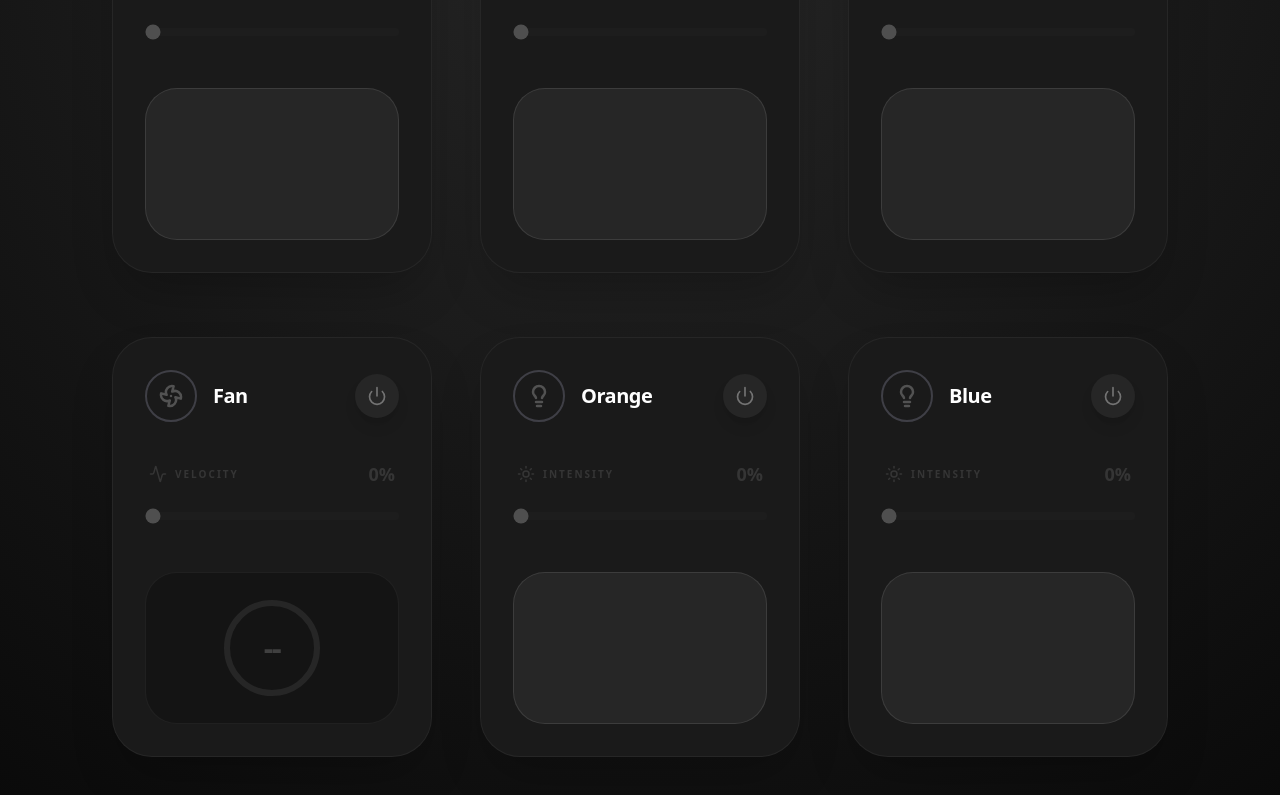
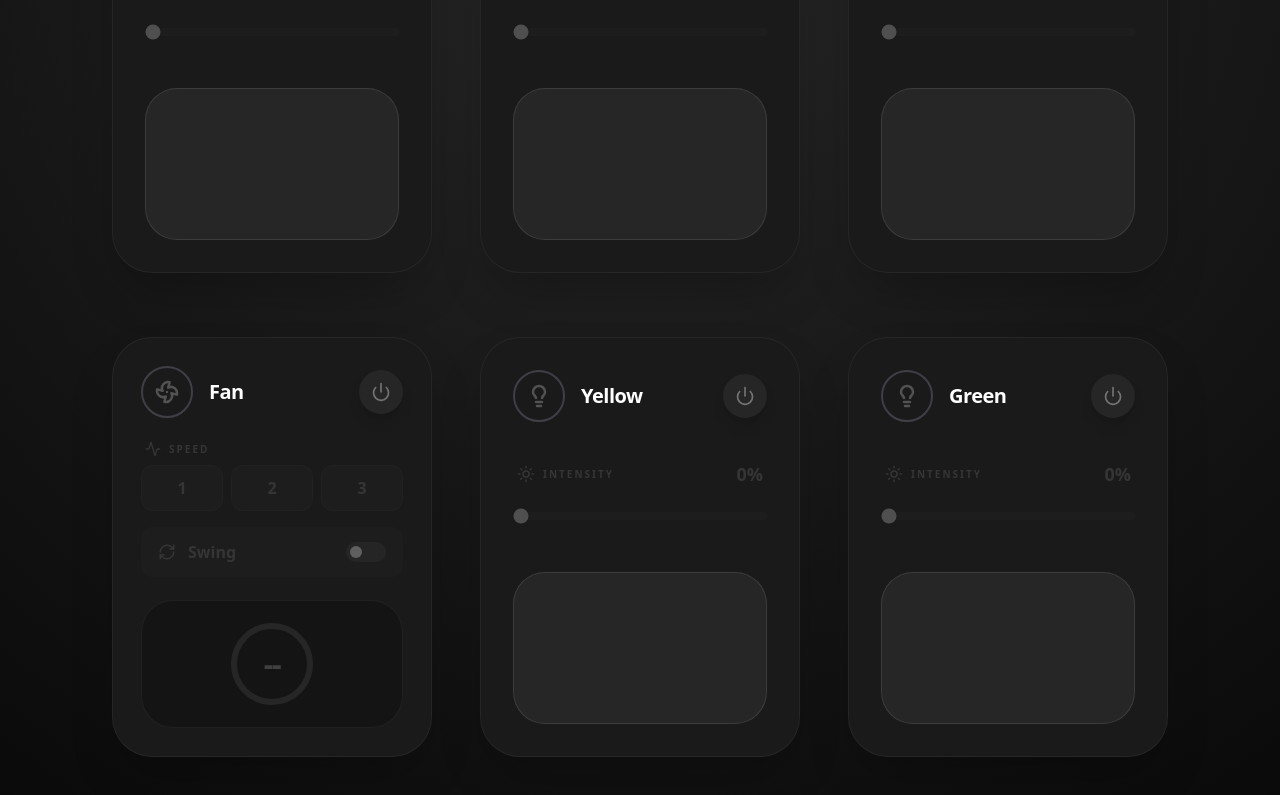
Before and after one commit to gabbrealz/Arduino_DC_Motor, a React (Vite) app in the folder frontend/: page / in a window 1280 px wide. Shown: the part 329-1124 px from the top of the page. Built offline with nearby package versions, Linux system fonts and the light colour scheme.

Commit message:
80 percent change :>

```diff
--- a/frontend/src/App.jsx
+++ b/frontend/src/App.jsx
@@ -11,8 +11,8 @@ export default function App() {
     { id: 2, name: "Yellow", type: "light", color: "#FEEF4C" },
     { id: 3, name: "Green", type: "light", color: "#72BF00" },
     { id: 4, name: "Fan", type: "fan", color: "#FF6EB6" },
-    { id: 5, name: "Orange", type: "light", color: "#FF6308" },
-    { id: 6, name: "Blue", type: "light", color: "#00A3F5" },
+    { id: 5, name: "Yellow", type: "light", color: "#FEEF4C" },
+    { id: 6, name: "Green", type: "light", color: "#72BF00" },
   ];
 
   const filteredDevices = devices.filter(
--- a/frontend/src/components/FanCard.jsx
+++ b/frontend/src/components/FanCard.jsx
@@ -1,19 +1,25 @@
 import React, { useState } from 'react';
-import { Fan, Power, Activity } from 'lucide-react';
+import { Fan, Power, Activity, RefreshCw } from 'lucide-react';
 
 export default function FanCard({ name = "Fan", accentColor = "#06b6d4" }) {
   const [on, setOn] = useState(false);
-  const [speed, setSpeed] = useState(0);
+  const [speed, setSpeed] = useState(33);
+  const [swing, setSwing] = useState(false);
 
-  const rotationDuration = on ? `${(100 - speed) / 40 + 0.2}s` : '0s';
-  const radius = 45;
+  const speeds = [
+    { label: '1', value: 33 },
+    { label: '2', value: 66 },
+    { label: '3', value: 100 },
+  ];
+
+  const rotationDuration = on ? `${(120 - speed) / 40 + 0.2}s` : '0s';
+  const radius = 38;
   const circumference = 2 * Math.PI * radius;
   const offset = circumference - (speed / 100) * circumference;
 
   return (
     <div className="font-sans shrink-0">
-      <div className="bg-[#1a1a1a] text-white rounded-[2.5rem] p-8 w-80 h-[420px] flex flex-col justify-between shadow-2xl border border-white/5">
-
+      <div className="bg-[#1a1a1a] text-white rounded-[2.5rem] p-7 w-80 h-[420px] flex flex-col justify-between shadow-2xl border border-white/5">
         <div className="flex items-center justify-between">
           <div className="flex items-center gap-4">
             <div
@@ -46,36 +52,60 @@ export default function FanCard({ name = "Fan", accentColor = "#06b6d4" }) {
           </button>
         </div>
 
-        <div className={`space-y-6 transition-all duration-500 ${on ? "opacity-100" : "opacity-30"}`}>
-          <div className="flex justify-between items-center px-1">
-            <div className="flex items-center gap-2 text-neutral-500">
-              <Activity size={18} />
-              <span className="text-[10px] uppercase tracking-[0.2em] font-black">Velocity</span>
+        <div className={`space-y-4 transition-all duration-500 ${on ? "opacity-100" : "opacity-30"}`}>
+          <div className="space-y-2">
+            <div className="flex items-center gap-2 text-neutral-500 px-1">
+              <Activity size={16} />
+              <span className="text-[10px] uppercase tracking-[0.2em] font-black">Speed</span>
             </div>
-            <span style={{ color: on ? accentColor : '#737373' }} className="text-lg font-bold tabular-nums">
-              {speed}%
-            </span>
+            <div className="flex gap-2">
+              {speeds.map((s) => (
+                <button
+                  key={s.label}
+                  disabled={!on}
+                  onClick={() => setSpeed(s.value)}
+                  className="flex-1 py-2.5 rounded-xl font-bold transition-all duration-300 border border-white/5"
+                  style={{
+                    backgroundColor: on && speed === s.value ? accentColor : '#262626',
+                    color: on && speed === s.value ? 'black' : '#737373',
+                  }}
+                >
+                  {s.label}
+                </button>
+              ))}
+            </div>
           </div>
 
-          <input
-            type="range"
-            min="0"
-            max="100"
-            value={speed}
-            onChange={(e) => setSpeed(Number(e.target.value))}
+          <button
             disabled={!on}
-            style={{ accentColor: on ? accentColor : '#525252' }}
-            className="w-full h-2 bg-neutral-800 rounded-full appearance-none cursor-pointer"
-          />
+            onClick={() => setSwing(!swing)}
+            className="w-full py-3 rounded-xl flex items-center justify-between px-4 transition-all border border-white/5 bg-[#262626]"
+            style={{
+              borderColor: swing && on ? accentColor : 'transparent'
+            }}
+          >
+            <div className="flex items-center gap-3">
+              <RefreshCw size={18} style={{ color: swing && on ? accentColor : '#737373' }} />
+              <span className="font-semibold" style={{ color: swing && on ? 'white' : '#737373' }}>Swing</span>
+            </div>
+            <div
+              className="w-10 h-5 rounded-full relative transition-colors duration-300 flex items-center px-1"
+              style={{ backgroundColor: swing && on ? accentColor : '#404040' }}
+            >
+              <div
+                className={`w-3 h-3 bg-white rounded-full transition-transform duration-300 ${swing ? 'translate-x-5' : 'translate-x-0'}`}
+              />
+            </div>
+          </button>
         </div>
 
-        <div className="relative h-40 flex items-center justify-center pt-2">
+        <div className="relative h-32 flex items-center justify-center">
           <div className="relative w-full h-full bg-black/20 rounded-[2rem] border border-white/5 flex items-center justify-center overflow-hidden">
-            <svg className="absolute transform -rotate-90 w-32 h-32">
-              <circle cx="64" cy="64" r={radius} stroke="#262626" strokeWidth="6" fill="transparent" />
+            <svg className="absolute transform -rotate-90 w-24 h-24">
+              <circle cx="48" cy="48" r={radius} stroke="#262626" strokeWidth="6" fill="transparent" />
               <circle
-                cx="64"
-                cy="64"
+                cx="48"
+                cy="48"
                 r={radius}
                 stroke={on ? accentColor : '#262626'}
                 strokeWidth="7"
@@ -90,7 +120,7 @@ export default function FanCard({ name = "Fan", accentColor = "#06b6d4" }) {
             </svg>
             <div className="text-center z-10">
               <span className={`block text-3xl font-black tracking-tighter ${on ? 'text-white' : 'text-neutral-700'}`}>
-                {on ? speed : '--'}
+                {on ? (speed === 33 ? '1' : speed === 66 ? '2' : '3') : '--'}
               </span>
             </div>
           </div>
```
